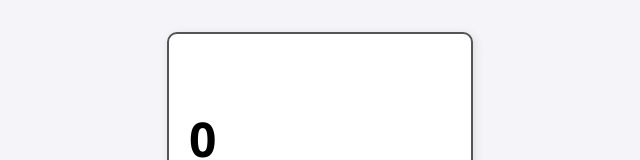
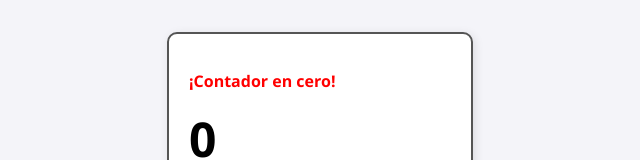
Before and after one commit to Handwrite4232/Taller-Contador-Colaborativo, a plain HTML site: page index.html in a window 1280 px wide. Both pictures are taken after a click on the button "Decrementar". Shown: the part 286-446 px from the top of the page, without its empty margins (320-960 px from the left). Drawn offline with Linux system fonts and the light colour scheme.

Commit message:
Aporte 4 (Camilo): Añadido feedback visual al llegar a cero (HU-04).

```diff
--- a/index.html
+++ b/index.html
@@ -34,6 +34,9 @@
             count--;
         }
         counterElement.textContent = count;
+        if (count === 0) { // Mostrar mensaje solo al llegar a cero
+            document.getElementById('feedback').textContent = "¡Contador en cero!";
+        } else
         document.getElementById('feedback').textContent = "";
          });
     </script>
```
